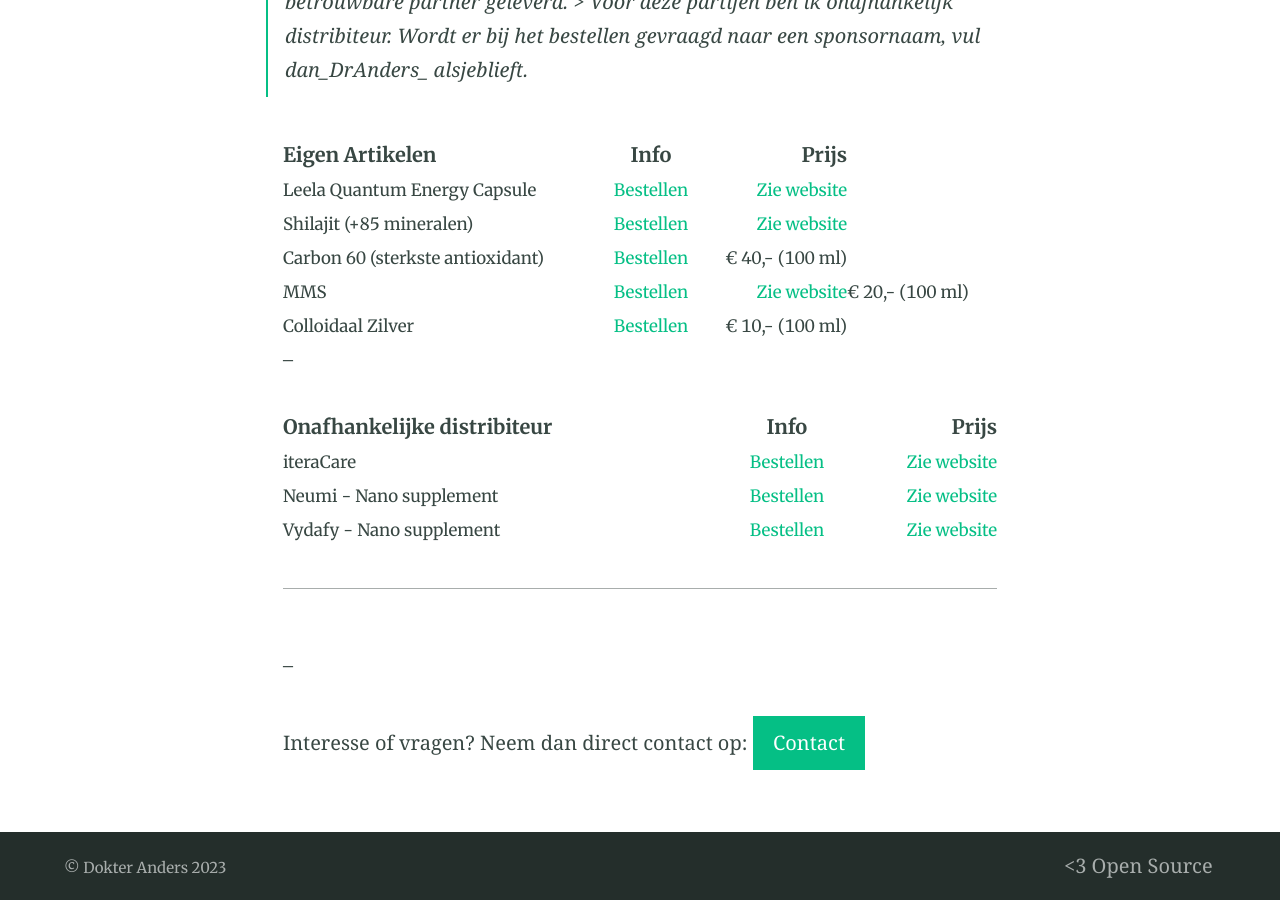
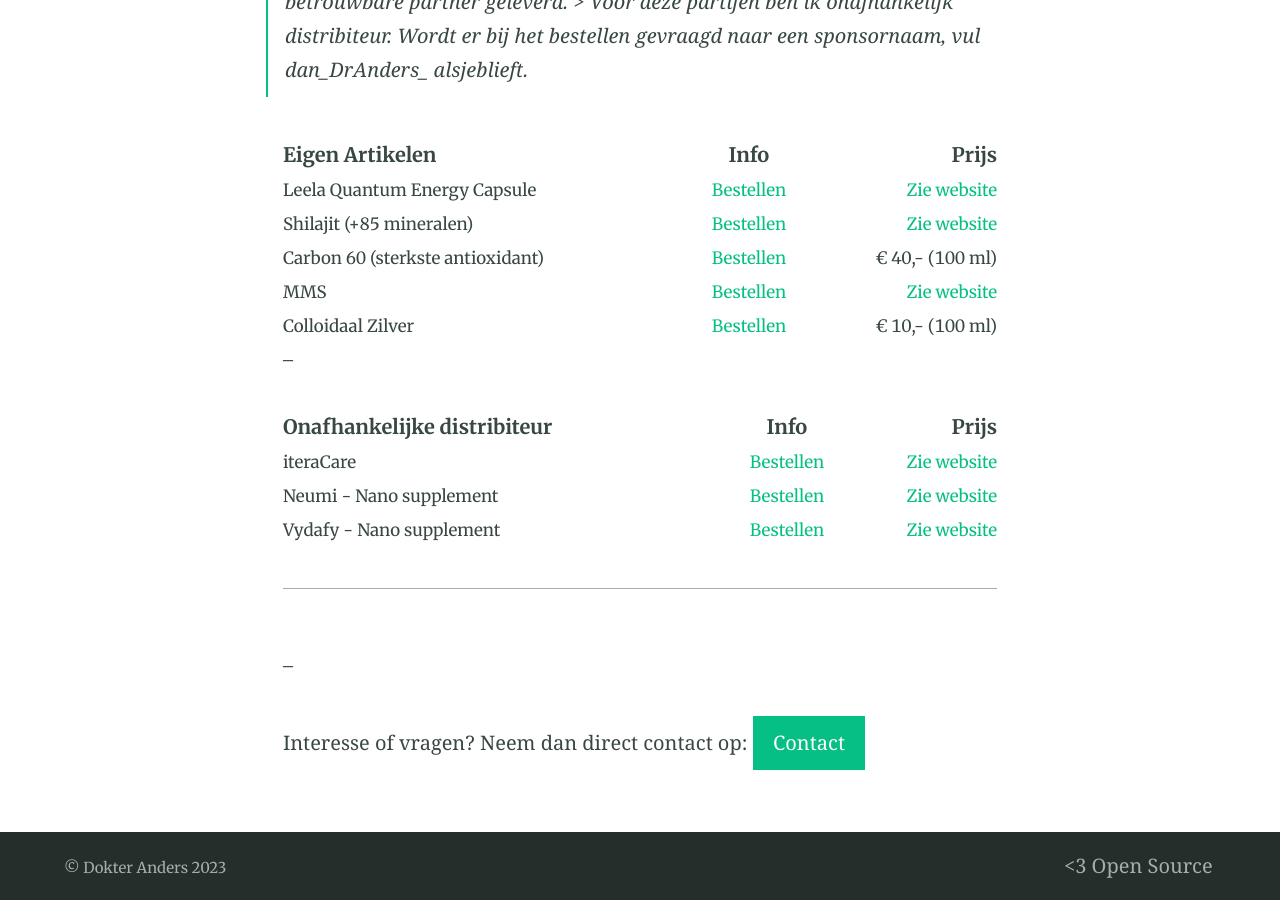
Before and after one commit to dokteranders/dokteranders.com, a Jekyll site: the page built from behandelingen.md, in a window 1280 px wide and 900 px high, scrolled down 1087 px. Built offline with Jekyll 4.4.1, drawn with Linux system fonts in a browser that asks for light colours.

Commit message:
Update behandelingen.md

```diff
--- a/behandelingen.md
+++ b/behandelingen.md
@@ -25,7 +25,7 @@
 | Leela Quantum Energy Capsule | [Bestellen](https://www.thzforyou.nl/producten-thz/) | [Zie website](https://vidafyglobal.com/dranders)
 | Shilajit (+85 mineralen) | [Bestellen](https://dokteranders.neumi.com/) | [Zie website](https://dokteranders.neumie.com/)
 | Carbon 60 (sterkste antioxidant) | [Bestellen](#/contact/) | € 40,- (100 ml)
-| MMS | [Bestellen](https://vidafyglobal.com/dranders) | [Zie website](https://vidafyglobal.com/dranders) | € 20,- (100 ml)
+| MMS | [Bestellen](https://vidafyglobal.com/dranders) | [Zie website](https://vidafyglobal.com/dranders)
 | Colloidaal Zilver | [Bestellen](#/contact/)  | € 10,- (100 ml)
 
 --
```
